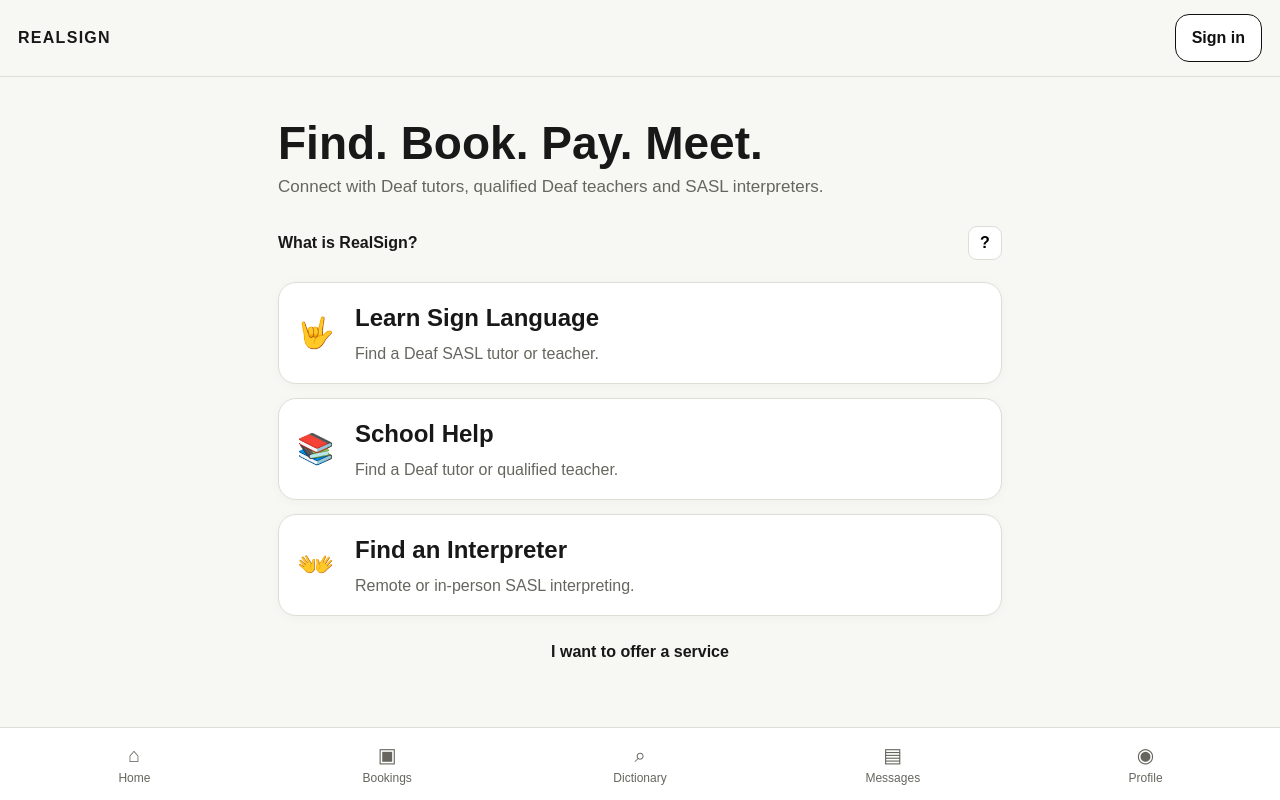
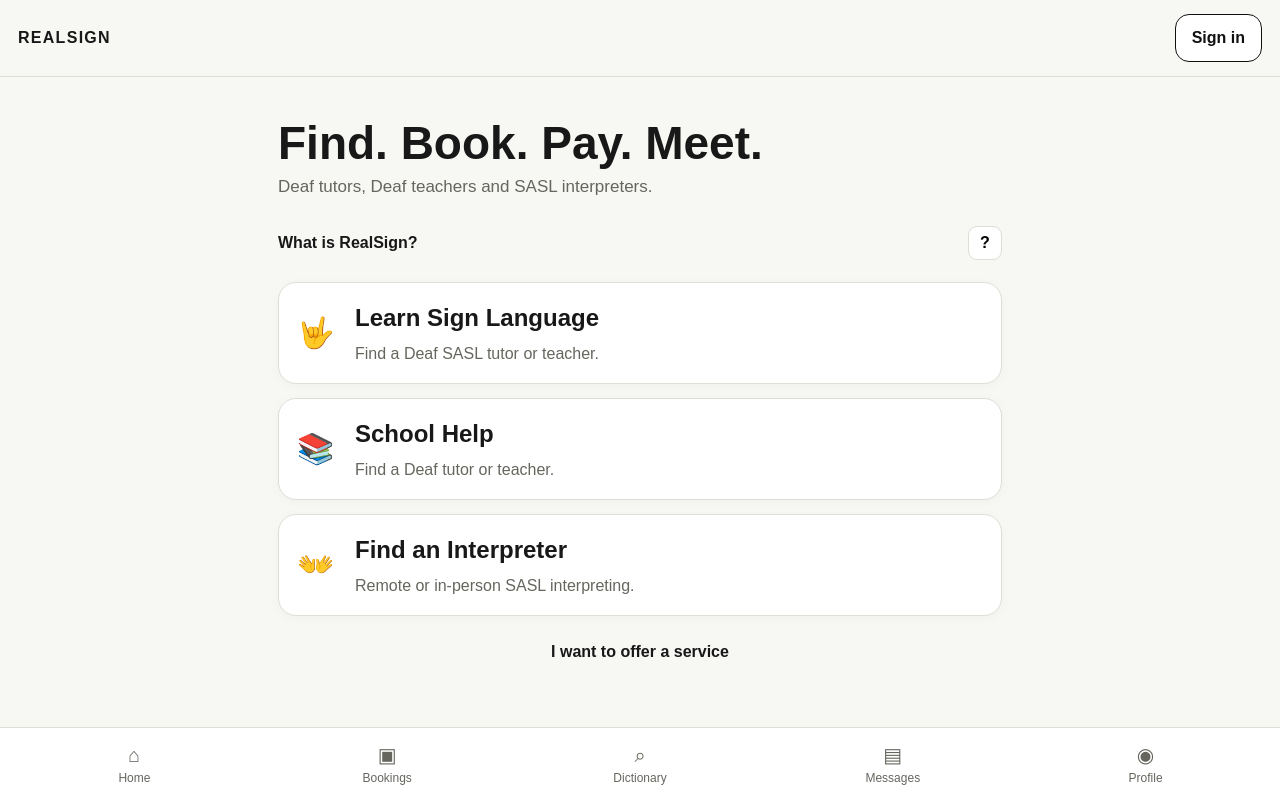
Before and after one commit to tangotea/realsign-sandbox, a Next.js app: page / in a window 1280 px wide. Built offline with nearby package versions, Linux system fonts and the light colour scheme.

Commit message:
Update page.tsx

```diff
--- a/app/page.tsx
+++ b/app/page.tsx
@@ -12,7 +12,7 @@
       <main className="main">
         <section className="hero">
           <h1>Find. Book. Pay. Meet.</h1>
-          <p>Connect with Deaf tutors, qualified Deaf teachers and SASL interpreters.</p>
+          <p>Deaf tutors, Deaf teachers and SASL interpreters.</p>
         </section>
 
         <div className="row" style={{marginTop: 14}}>
@@ -27,7 +27,7 @@
           </Link>
           <Link className="card choice" href="/subjects">
             <div className="icon">📚</div>
-            <div><h2>School Help</h2><p>Find a Deaf tutor or qualified teacher.</p></div>
+            <div><h2>School Help</h2><p>Find a Deaf tutor or teacher.</p></div>
           </Link>
           <Link className="card choice" href="/interpreter">
             <div className="icon">👐</div>
```
